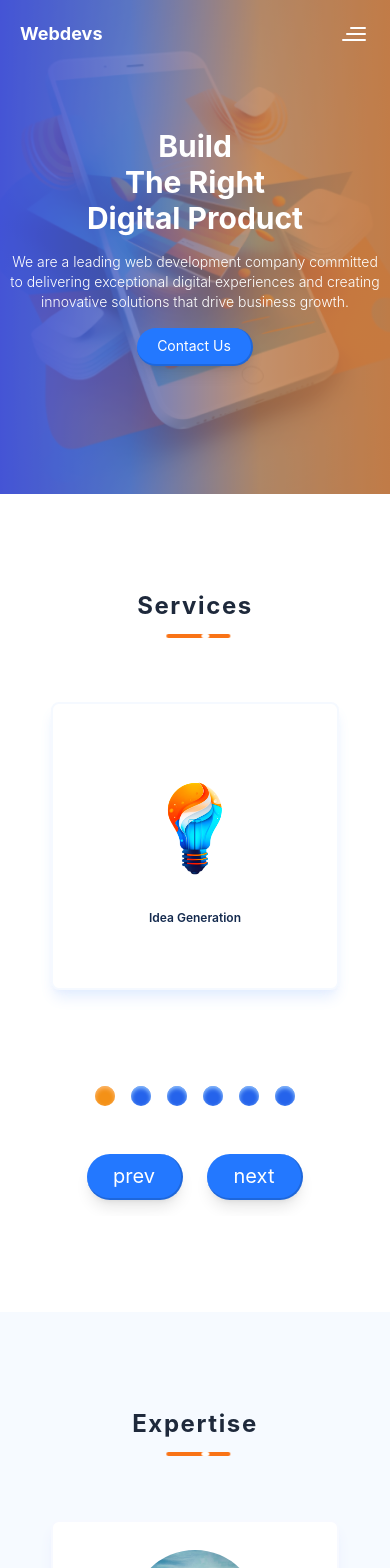
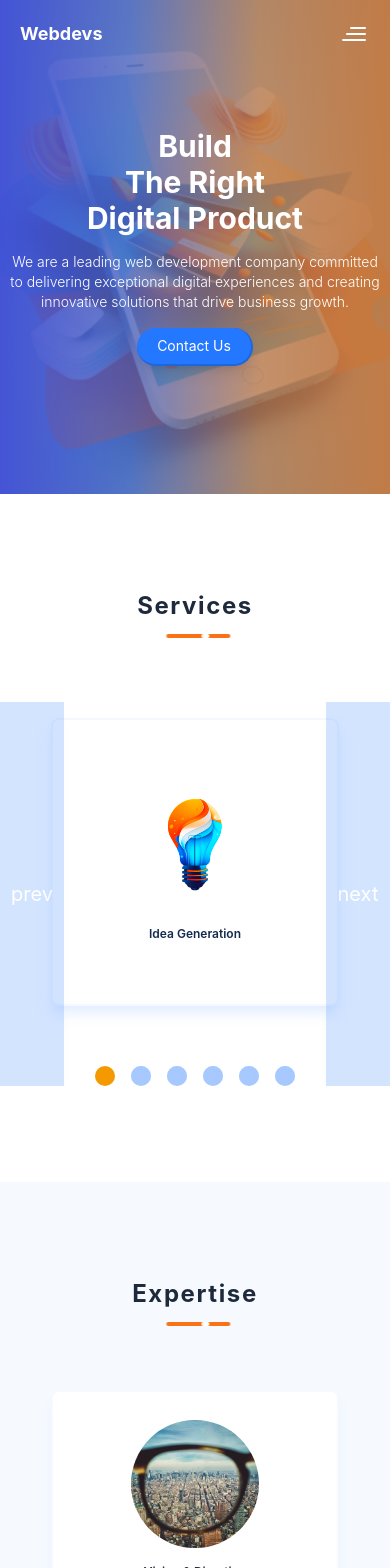
Before and after one commit to dbabs629/webdev-mocksite-spa, a React (Create React App) app: page / in a window 390 px wide. Shown: the top 1568 px of the page. Built offline with nearby package versions, Linux system fonts and the light colour scheme.

Commit message:
changed slider button styles and position, fixed work, team and card components, fixed size of footer elements

```diff
--- a/src/components/Card.jsx
+++ b/src/components/Card.jsx
@@ -3,7 +3,7 @@ import CardImg from './CardImg'
 function Card({ image, title, text, job, alt, addClass, addAnimation }) {
   return (
     <div
-      className={`card static w-72 h-72 mx-auto flex flex-col justify-center items-center text-center text-xs space-y-4 text-slate-800 bg-white border-2 border-[#f7f9ff] shadow-lg shadow-[#e8edfd] rounded-lg md:font-normal sm:w-80 lg:text-sm ${addAnimation} ${addClass}`}>
+      className={`card cursor-default static w-72 h-72 mx-auto flex flex-col justify-center items-center text-center text-xs space-y-4 text-slate-800 bg-white border-2 border-[#f7f9ff] shadow-lg shadow-[#e8edfd] rounded-lg md:font-normal sm:w-80 lg:text-sm ${addAnimation} ${addClass}`}>
       <div className='img-wrapper'>
         <CardImg
           image={image}
--- a/src/components/CardSlider.jsx
+++ b/src/components/CardSlider.jsx
@@ -1,7 +1,6 @@
 import { useState } from 'react'
 import Card from './Card'
 import SlideIndexDisplay from './SlideIndexDisplay'
-
 import SliderBtn from './SliderBtn'
 
 function CardSlider({ list }) {
@@ -50,14 +49,13 @@ function CardSlider({ list }) {
 
   return (
     <>
-      <div id='slider' className='relative w-full h-96'>
+      <div id='slider' className='relative w-full h-96 py-4'>
         {slideList}
-      </div>
         <div className='w-full mx-auto text-center text-white'>
-        <div className='flex flex-row justify-center gap-4 md:gap-6'>
+          <div className='absolute bottom-0 left-0 right-0 flex flex-row justify-center gap-4 md:gap-6'>
             <SlideIndexDisplay list={list} count={count} />
           </div>
-        <div className='flex flex-row justify-center gap-2 mt-8 p-4'>
+          <div className='absolute h-[100%] z-20 flex flex-row justify-between top-0 left-0 w-full'>
             <SliderBtn
               name='prev'
               count={count}
@@ -72,6 +70,7 @@ function CardSlider({ list }) {
             />
           </div>
         </div>
+      </div>
     </>
   )
 }
--- a/src/components/SlideIndexDisplay.jsx
+++ b/src/components/SlideIndexDisplay.jsx
@@ -6,14 +6,14 @@ function SlideIndexDisplay({ list, count }) {
           return (
             <span
               key={i}
-              className='w-5 h-5 lg:w-8 lg:h-8 bg-[#F49117] shadow-inner shadow-orange-300 opacity-100 rounded-full'
+              className='w-5 h-5 lg:w-8 lg:h-8 bg-[#F49900] opacity-100 rounded-full'
             />
           )
         } else {
           return (
             <span
               key={i}
-              className='w-5 h-5 lg:w-8 lg:h-8 bg-blue-600 opacity-100 rounded-full shadow-inner shadow-blue-300'
+              className='w-5 h-5 lg:w-8 lg:h-8 bg-[#2378FF] opacity-40 rounded-full shadow-inner shadow-[#2378FF]'
             />
           )
         }
--- a/src/components/sliderReducer.jsx
+++ /dev/null
@@ -1,10 +0,0 @@
-switch (action.type) {
-  case 'POPULATE_NOTES':
-    return action.notes
-  case 'ADD_NOTE':
-    return [...state, { title: action.title, body: action.body }]
-  case 'REMOVE_NOTE':
-    return state.filter((note) => note.title !== action.title)
-  default:
-    return state
-}
--- a/src/index.css
+++ b/src/index.css
@@ -93,7 +93,7 @@
   footer p,
   li,
   a {
-    @apply text-xs font-thin sm:text-sm xl:text-base;
+    @apply text-xs font-thin sm:text-sm;
   }
 
   footer li {
@@ -124,7 +124,7 @@
 
   #prev,
   #next {
-    @apply w-24 p-2 lg:w-32 lg:p-4 rounded-full text-xl bg-[#2378FF] border-[#1e67db] border-r-2 border-b-2 shadow-lg hover:scale-105 hover:bg-[#F49117] hover:border-[#dd8316] mx-2 active:scale-105 active:bg-[#F49117] active:border-[#dd8316] lg:active:scale-100;
+    @apply w-16 p-2 lg:w-24 text-xl bg-[#2378FF] opacity-20 shadow-lg hover:opacity-50 active:opacity-50;
   }
 }
 
@@ -146,7 +146,7 @@
 }
 
 #services .card:hover {
-  @apply cursor-pointer bg-blue-500 text-white duration-150 saturate-200;
+  @apply bg-blue-500 text-white duration-150 saturate-200;
 }
 
 #services .card:hover img {
@@ -166,7 +166,7 @@
 }
 
 #work .card {
-  @apply bg-transparent cursor-pointer saturate-50;
+  @apply bg-transparent saturate-50 shadow-none border-none;
 }
 
 #work .card:hover {
@@ -179,7 +179,15 @@
 
 #team img {
   object-position: 25% 10%;
-  @apply w-96 h-full rounded-lg rounded-bl-none rounded-br-none;
+  @apply max-w-full w-96 max-h-96 h-full rounded-lg rounded-bl-none rounded-br-none;
+}
+
+#team .card {
+  @apply justify-between pb-2;
+}
+
+#team .card p {
+  @apply top-0;
 }
 
 #reviews .card {
--- a/src/sections/Footer.jsx
+++ b/src/sections/Footer.jsx
@@ -5,8 +5,8 @@ function Footer() {
   return (
     <footer className='w-full flex flex-col items-center sm:h-full'>
       <div className='overlay bg-[#091129] -z-10 opacity-95'></div>
-      <div className='w-full flex flex-col gap-8 items-center text-center justify-evenly lg:h-80 sm:py-8 lg:flex-row lg:items-start'>
-        <div className='relative w-60 p-4 lg:h-40 rounded-lg'>
+      <div className='w-full lg:max-w-[1000px] flex flex-col gap-8 items-center text-center justify-evenly lg:h-72 sm:py-8 lg:flex-row lg:items-start'>
+        <div className='relative w-72 p-4 lg:h-40 rounded-lg space-y-2'>
           <span className='absolute top-0 right-0 left-0 bottom-0 bg-gray-300 opacity-25 rounded-lg' />
           <h5>Webdevs</h5>
           <p>
@@ -14,13 +14,12 @@ function Footer() {
             at every stage of the development process.
           </p>
         </div>
-        <div className='relative w-60 p-4 lg:h-40'>
-          <span className='absolute top-0 right-0 left-0 bottom-0 bg-gray-300 opacity-25 rounded-lg' />
-
+        <div className='relative w-72 p-4 lg:h-40 space-y-2'>
+          <span className='absolute top-0 right-0 left-0 bottom-0 w-full h-full bg-gray-300 opacity-25 rounded-lg' />
           <h5>Find Us</h5>
           <p>1872 Bay St, Toronto, ON, Canada, L9T 1A1</p>
         </div>
-        <div className='relative w-60 p-4 lg:h-40'>
+        <div className='relative w-72 p-4 lg:h-40 space-y-2'>
           <span className='absolute top-0 right-0 left-0 bottom-0 bg-gray-300 opacity-25 rounded-lg' />
           <h5>Company</h5>
           <ul>
```
Also changed, not shown: src/components/CardLoading.jsx (deleted). Lines whose indentation alone changed are shown as unchanged.
